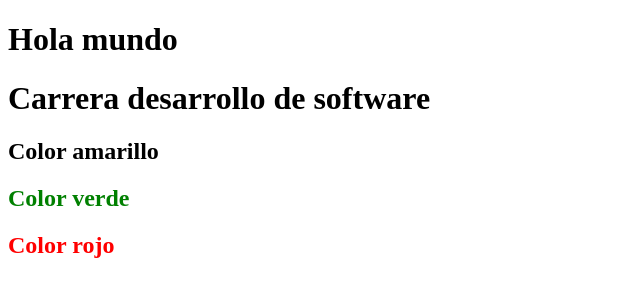
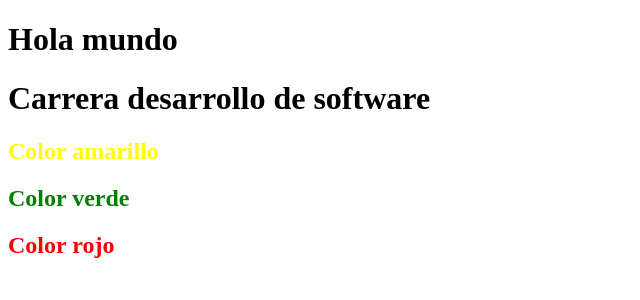
Before and after one commit to cheo13/UNITED-R, an Angular app: page / in a window 1280 px wide. Shown: the top 300 px of the page, without its empty margins (0-640 px from the left). Built offline with nearby package versions, Linux system fonts and the light colour scheme.

Commit message:
Update app.component.css

```diff
--- a/src/app/app.component.css
+++ b/src/app/app.component.css
@@ -1,4 +1,4 @@
-h2:first{
+h2:first-of-type{
 
     color: yellow;
 }
```
